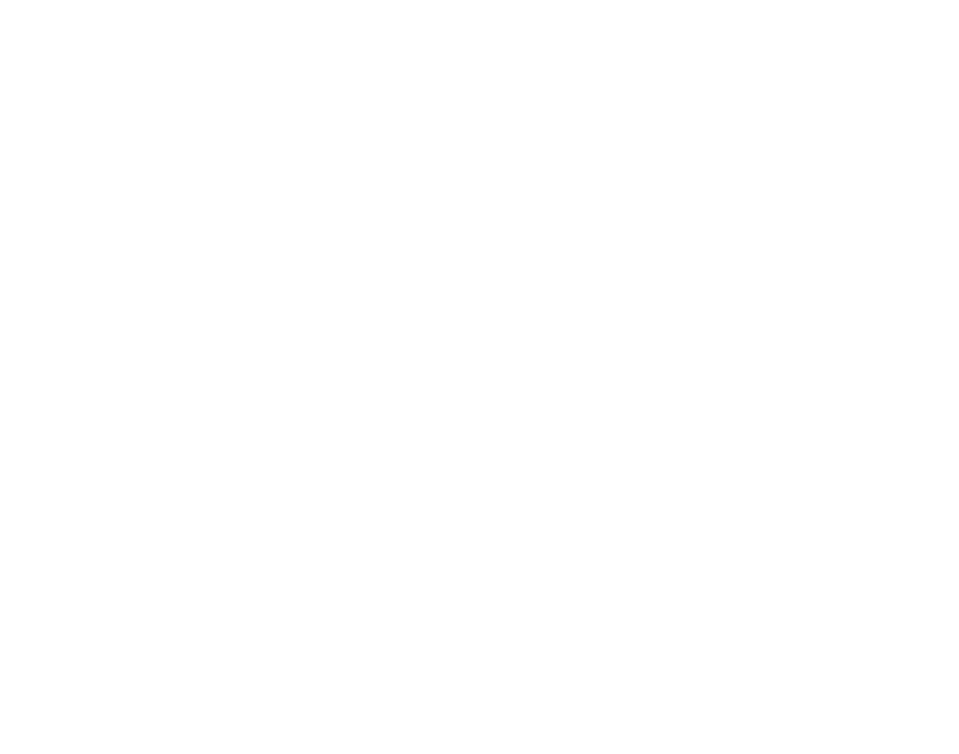
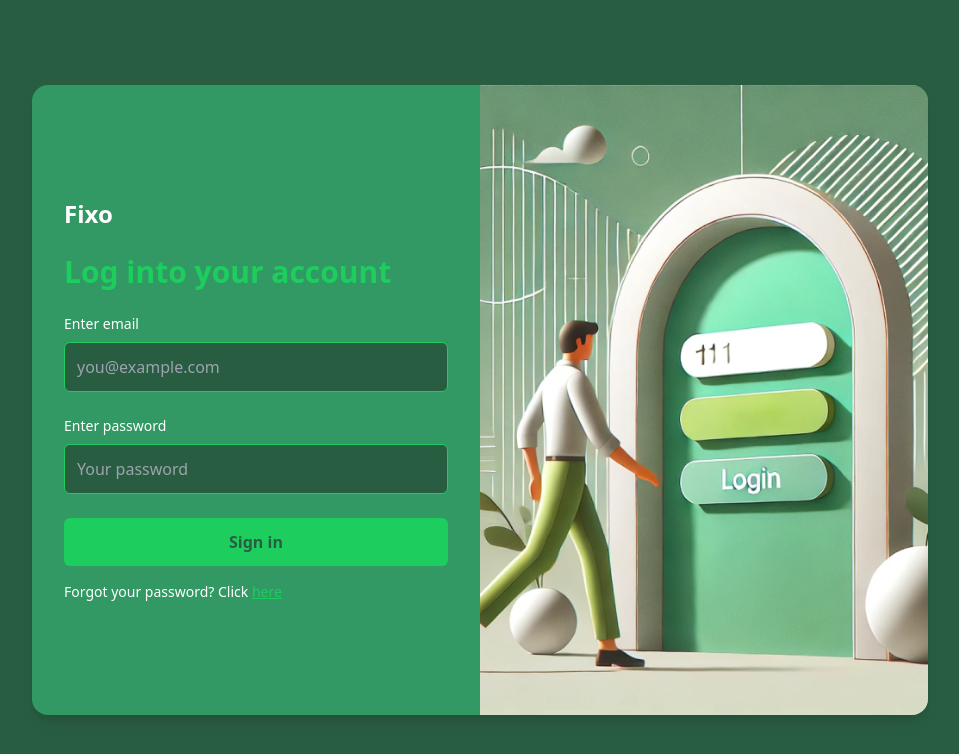
Before and after one commit to Ireme-Nyawe/fixo-fe, a React (Vite) app: page /login in a window 1280 px wide. Before the commit this address had no page. Shown: the top 754 px of the page, without its empty margins (160-1119 px from the left). Built offline with nearby package versions, Linux system fonts and the light colour scheme.

Commit message:
Ft: Login Template

```diff
--- a/src/components/clients/Footer.tsx
+++ b/src/components/clients/Footer.tsx
@@ -7,6 +7,7 @@
     { path: '/services', label: { en: 'Services', rw: 'Serivisi' } },
     { path: '/products', label: { en: 'Products', rw: 'Ibicuruzwa' } },
     { path: '/contact', label: { en: 'Contact Us', rw: 'Twandikire' } },
+    { path: '/login', label: { en: 'Signin', rw: 'Injira' } },
   ];
 
   const socialMediaLinks = [
--- /dev/null
+++ b/src/components/clients/LoginForm.tsx
@@ -0,0 +1,76 @@
+import { Link } from 'react-router-dom';
+import LoginImage from '/loginbg.png';
+
+const LoginForm = () => {
+  return (
+    <div className="bg-primary min-h-screen flex items-center justify-center text-white">
+      <div className="w-11/12 max-w-4xl bg-superior shadow-lg rounded-2xl overflow-hidden grid grid-cols-1 md:grid-cols-2">
+        {/* Left Section - Form */}
+        <div className="p-8 flex flex-col justify-center">
+          {/* Logo */}
+          <Link
+            className="text-2xl font-bold text-white mb-6 hover:text-white"
+            to="/"
+          >
+            Fixo
+          </Link>
+          {/* Login Form */}
+          <form action="" method="post" className="space-y-6">
+            <h1 className="text-3xl font-bold mb-4 text-secondary">Log into your account</h1>
+            <div className="space-y-2">
+              <label htmlFor="email" className="block text-sm font-medium">
+                Enter email
+              </label>
+              <input
+                type="email"
+                id="email"
+                name="email"
+                placeholder="you@example.com"
+                className="w-full p-3 rounded-md bg-primary border border-secondary focus:outline-none focus:ring-2 focus:ring-secondary"
+                required
+              />
+            </div>
+            <div className="space-y-2">
+              <label htmlFor="password" className="block text-sm font-medium">
+                Enter password
+              </label>
+              <input
+                type="password"
+                id="password"
+                name="password"
+                placeholder="Your password"
+                className="w-full p-3 rounded-md bg-primary border border-secondary focus:outline-none focus:ring-2 focus:ring-secondary"
+                required
+              />
+            </div>
+            <button
+              type="submit"
+              className="w-full py-3 bg-secondary text-primary font-bold rounded-md hover:bg-white hover:text-secondary transition"
+            >
+              Sign in
+            </button>
+          </form>
+          <p className="text-sm mt-4">
+            Forgot your password? Click{' '}
+            <Link
+              to="/forgot-password"
+              className="text-secondary underline hover:text-white"
+            >
+              here
+            </Link>
+          </p>
+        </div>
+        {/* Right Section - Image */}
+        <div className="hidden md:block">
+          <img
+            src={LoginImage}
+            alt="Login illustration"
+            className="h-full w-full object-cover"
+          />
+        </div>
+      </div>
+    </div>
+  );
+};
+
+export default LoginForm;
--- /dev/null
+++ b/src/pages/Login.tsx
@@ -0,0 +1,14 @@
+import Header from '../components/clients/Header';
+import LanguageSelector from '../components/clients/LanguageSelector';
+import Footer from '../components/clients/Footer';
+import LoginForm from '../components/clients/LoginForm';
+
+const Login = () => {
+  return (
+    <div>
+      <LoginForm />
+    </div>
+  );
+};
+
+export default Login;
--- a/src/routes.tsx
+++ b/src/routes.tsx
@@ -1,11 +1,13 @@
-import { Route, Routes} from 'react-router-dom';
+import { Route, Routes } from 'react-router-dom';
 import HomePage from './pages/HomePage';
+import Login from './pages/Login';
 
 const AppRouter = () => {
   return (
-      <Routes>
-        <Route path="/" element={<HomePage />} />
-      </Routes>
+    <Routes>
+      <Route path="/" element={<HomePage />} />
+      <Route path="/login" element={<Login />} />
+    </Routes>
   );
 };
 
--- a/tailwind.config.js
+++ b/tailwind.config.js
@@ -8,7 +8,8 @@
     extend: {
       colors: {
         primary: '#295D42',
-        secondary: "#1DCE5F"
+        secondary: "#1DCE5F",
+        superior: "#329964"
       },
     },
   },
```
Also changed, not shown: public/loginbg.png (added).
